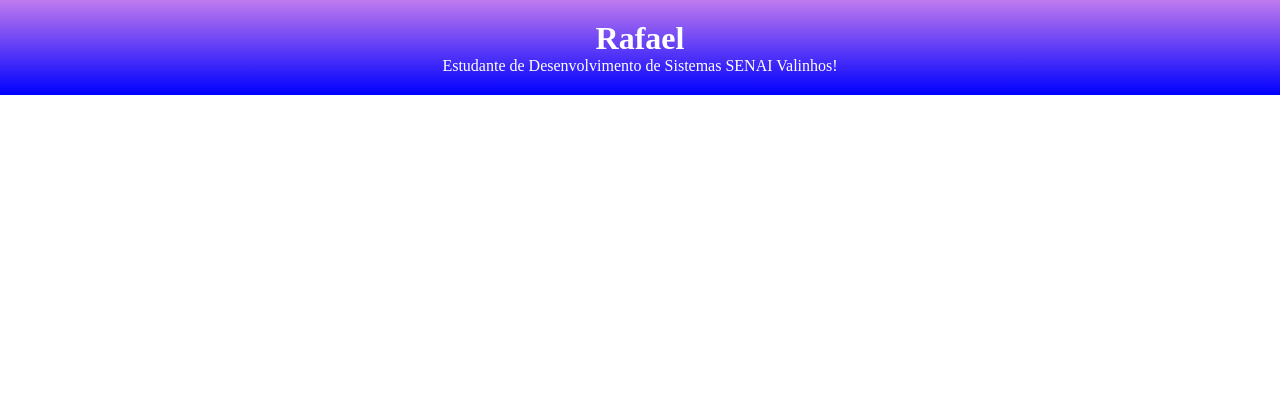
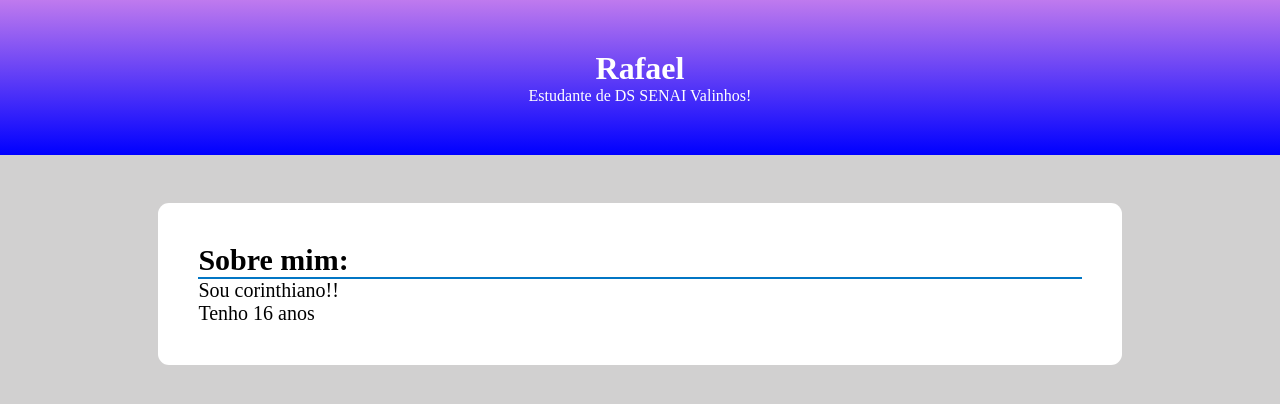
Before and after one commit to Rafael-1108/meu-primeiro-site, a plain HTML site: page assets/styles/index.html in a window 1280 px wide. Drawn offline with Linux system fonts and the light colour scheme; a web font is replaced by a local one.

Commit message:
finish about section

```diff
--- a/assets/styles/index.css
+++ b/assets/styles/index.css
@@ -1,17 +1,48 @@
+@import url('https://fonts.googleapis.com/css2?family=Mozilla+Text:wght@200..700&display=swap');
+
 /* Reset do CSS */
 *{
     margin: 0;
     padding: 0;
+    box-sizing: border-box;
 }
 
-h1,
-p {
-    text-align: center;
+body {
+    display: flex;
+    flex-direction: column;
+    min-height: 100vh;
+    font-family: "Mozilla Text";
 }
 
 header {
     background: linear-gradient(rgb(191, 122, 238) , blue);
+    color: rgb(255, 255, 255);
+    padding: 50px;
+    text-align: center;
+}
 
-    color: rgb(255, 255, 255);
-    padding: 20px;
+main {
+    background-color: rgb(209, 208, 208);
+    flex: 1;
+    padding: 48px 38px;
+    width: 100%;
 }
+
+about-section {
+    display: block;
+    background-color: white;
+    width: 80%;
+    margin: 0 auto;
+    padding: 40px;
+    border-radius: 11px;
+}
+
+.texto-sobre-mim{
+    font-size: 20px;
+
+}
+
+#titulo-sobre-mim {
+    font-size: 30px;
+    border-bottom: 2px solid rgb(1, 118, 196);
+}
--- a/assets/styles/index.html
+++ b/assets/styles/index.html
@@ -9,7 +9,14 @@
 <body>
     <header>
         <h1>Rafael</h1>
-        <p>Estudante de Desenvolvimento de Sistemas SENAI Valinhos!</p>
+        <p>Estudante de DS SENAI Valinhos!</p>
     </header>
+    <main>
+        <about-section>
+            <h3 id="titulo-sobre-mim">Sobre mim:</h3>
+            <p class="texto-sobre-mim">Sou corinthiano!!</p>
+            <p class="texto-sobre-mim">Tenho 16 anos</p>
+        </about-section>
+    </main>
 </body>
 </html>
```
